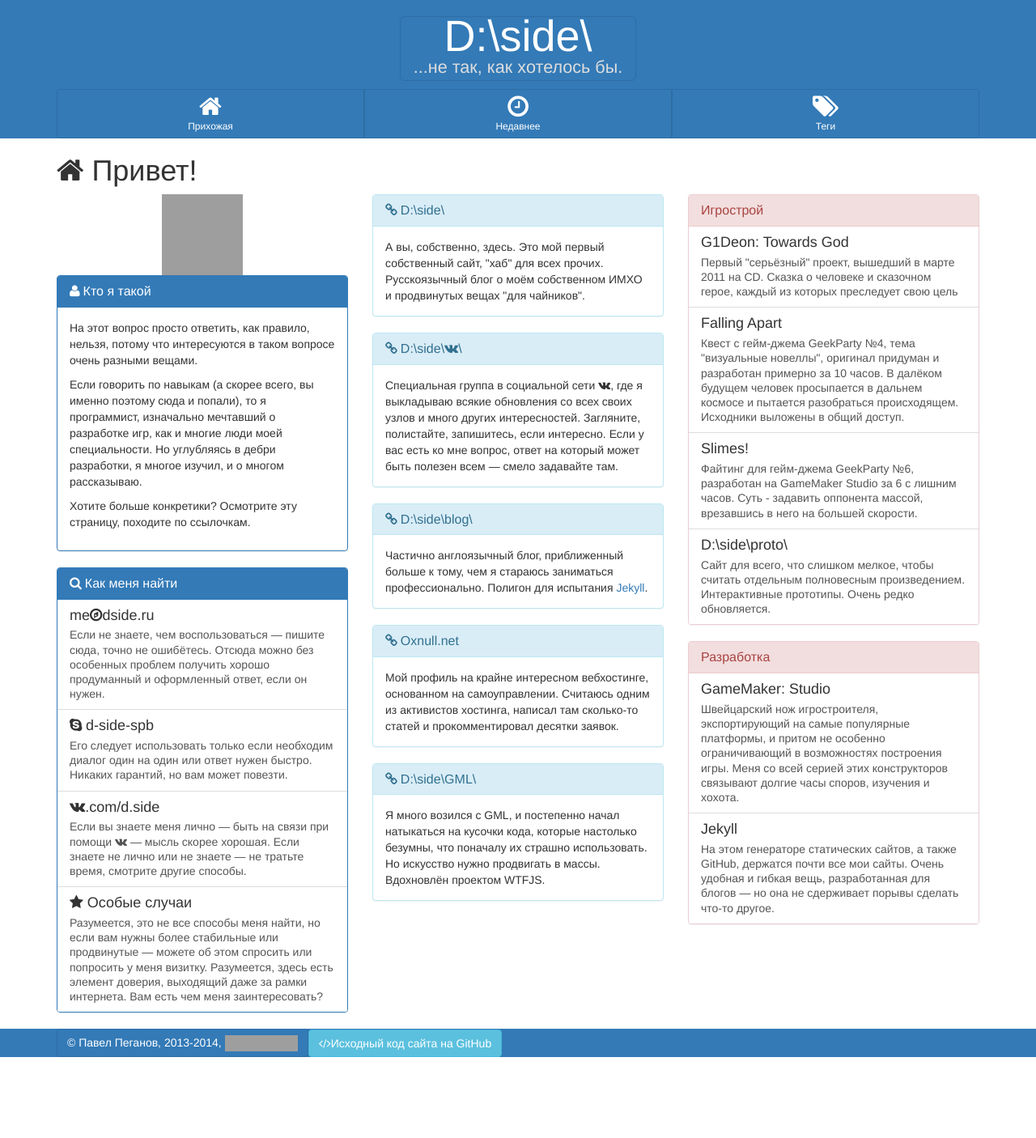
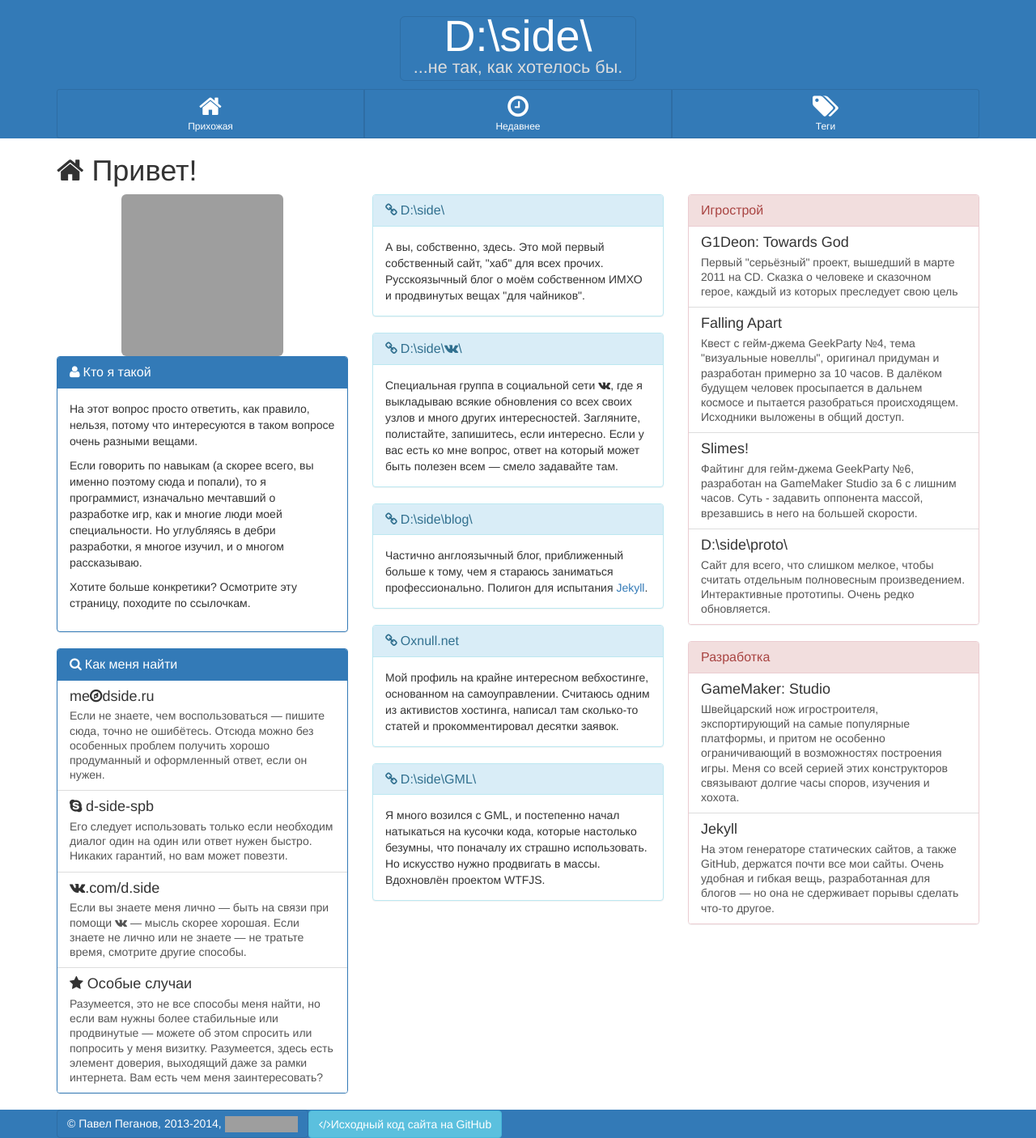
Before and after one commit to D-side/d-side.github.io, a Jekyll site: the page built from index.html, in a window 1280 px wide. Shown: the whole page at 81% size. Built offline with Jekyll 4.4.1, drawn with Linux system fonts in a browser that asks for light colours; nearby versions of some CDN libraries; library files that are not in the unit come from our copies; Markdown is read by kramdown in place of the engine named in the settings; before the commit the page ends 1306 px from its top, so only the background shows below that; grey boxes are pictures that could not be loaded.

Commit message:
Gravatar ^_^ v3

```diff
--- a/index.html
+++ b/index.html
@@ -7,7 +7,7 @@
 <div class="row">
     <div class="col-md-4">
 		<center>
-			<img class="img-polaroid" style="width: 100px;" src="{{site.github.owner_gravatar_url}}" / >
+			<img class="img-rounded img-responsive" src="{{site.github.owner_gravatar_url}}" / >
 		</center>
         <div class="panel panel-primary">
             <div class="panel-heading">
```
